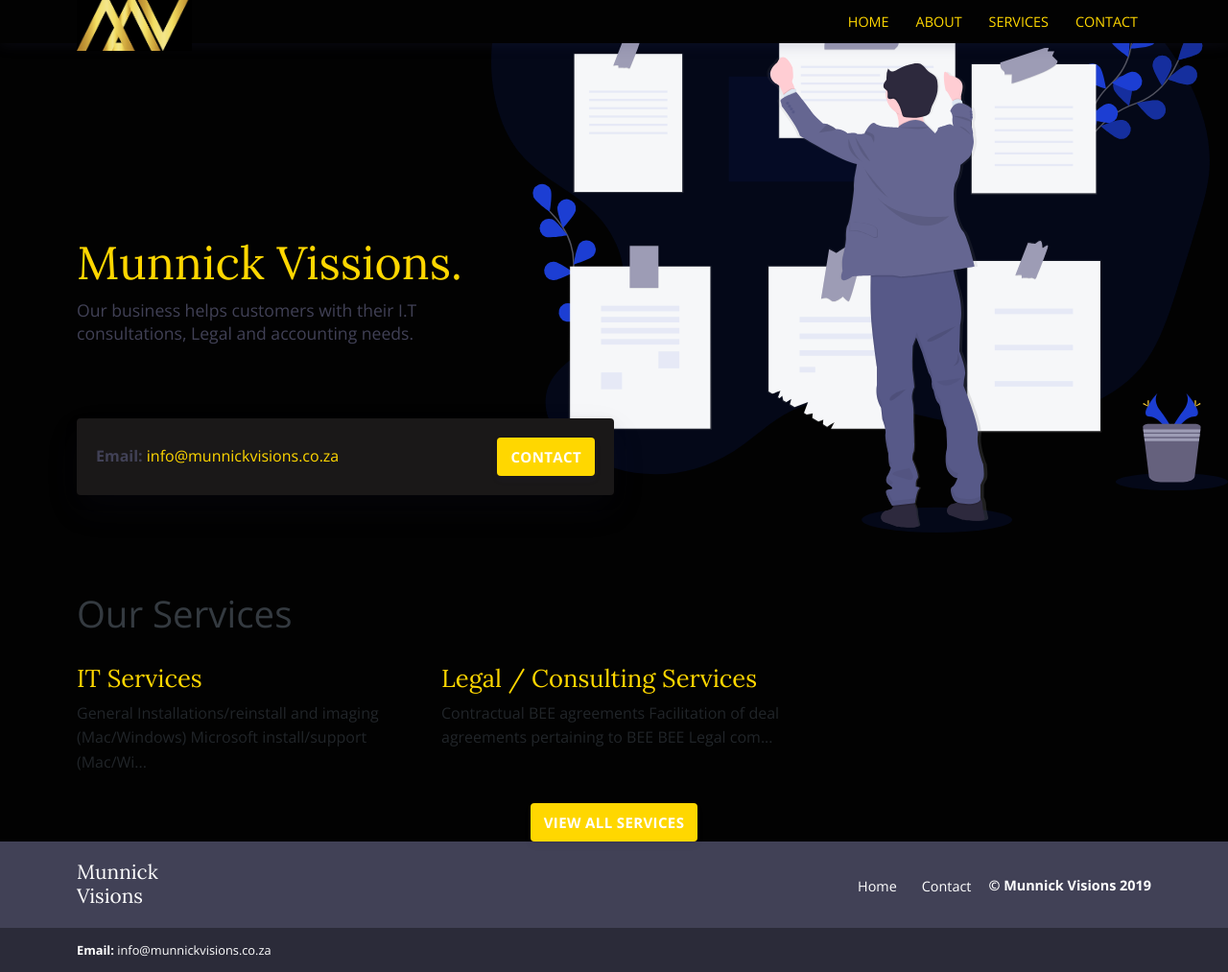
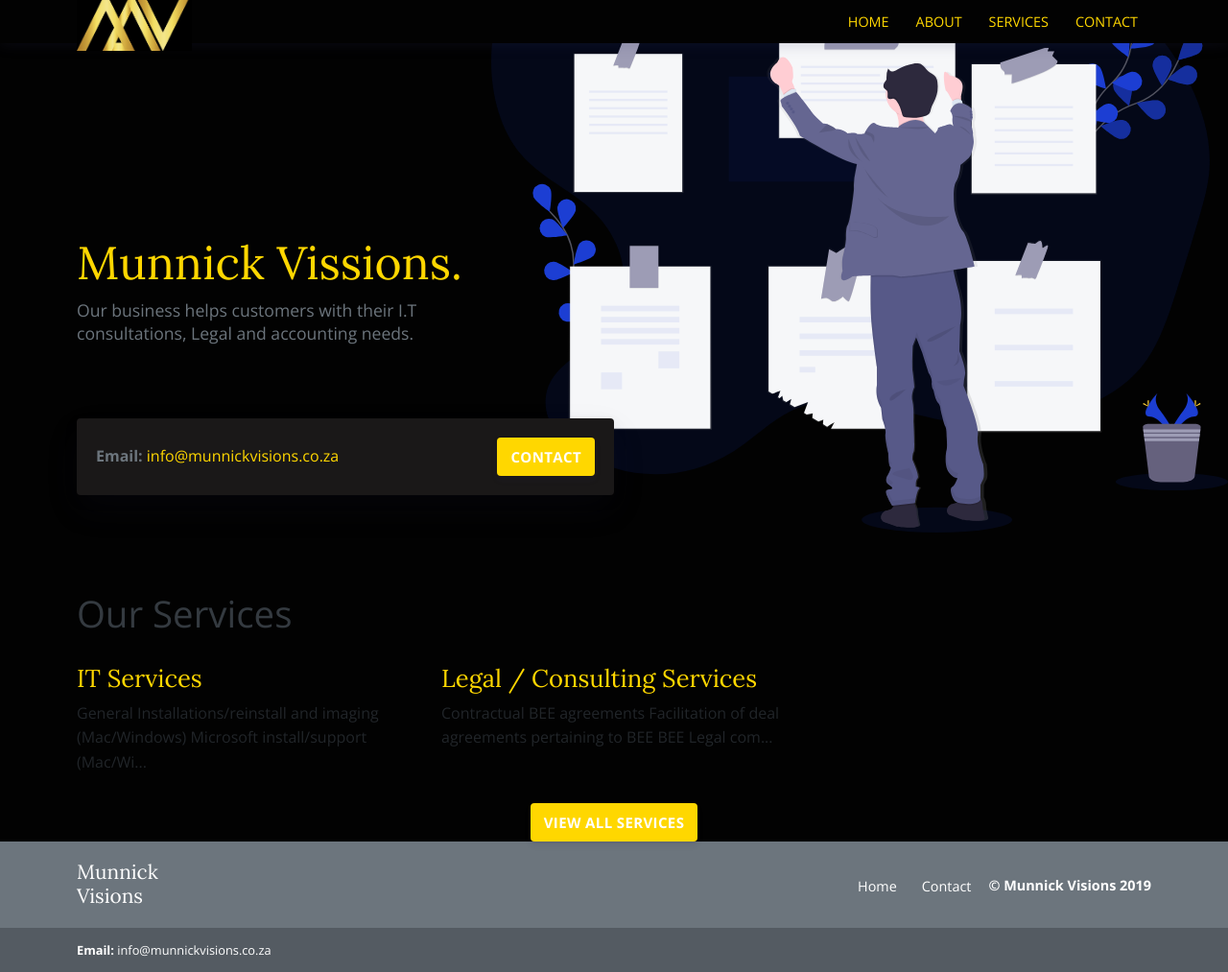
Before and after one commit to sha911/munnickvisions, a Jekyll site: the page built from index.html, in a window 1280 px wide. Shown: the whole page at 96% size. Built offline with Jekyll 4.4.1, drawn with Linux system fonts in a browser that asks for light colours.

Commit message:
Update _bootstrap-variables.scss

```diff
--- a/_sass/_bootstrap-variables.scss
+++ b/_sass/_bootstrap-variables.scss
@@ -19,7 +19,8 @@ $grid-gutter-width: 20px;
 $white: #020202;
 $black: #000000;
 $primary: #FFD700;
-$secondary: #414156;
+//$secondary: #414156;
+//$secondary: #b3bdc7;
 
 // Links
 $link-color: $primary;
```
